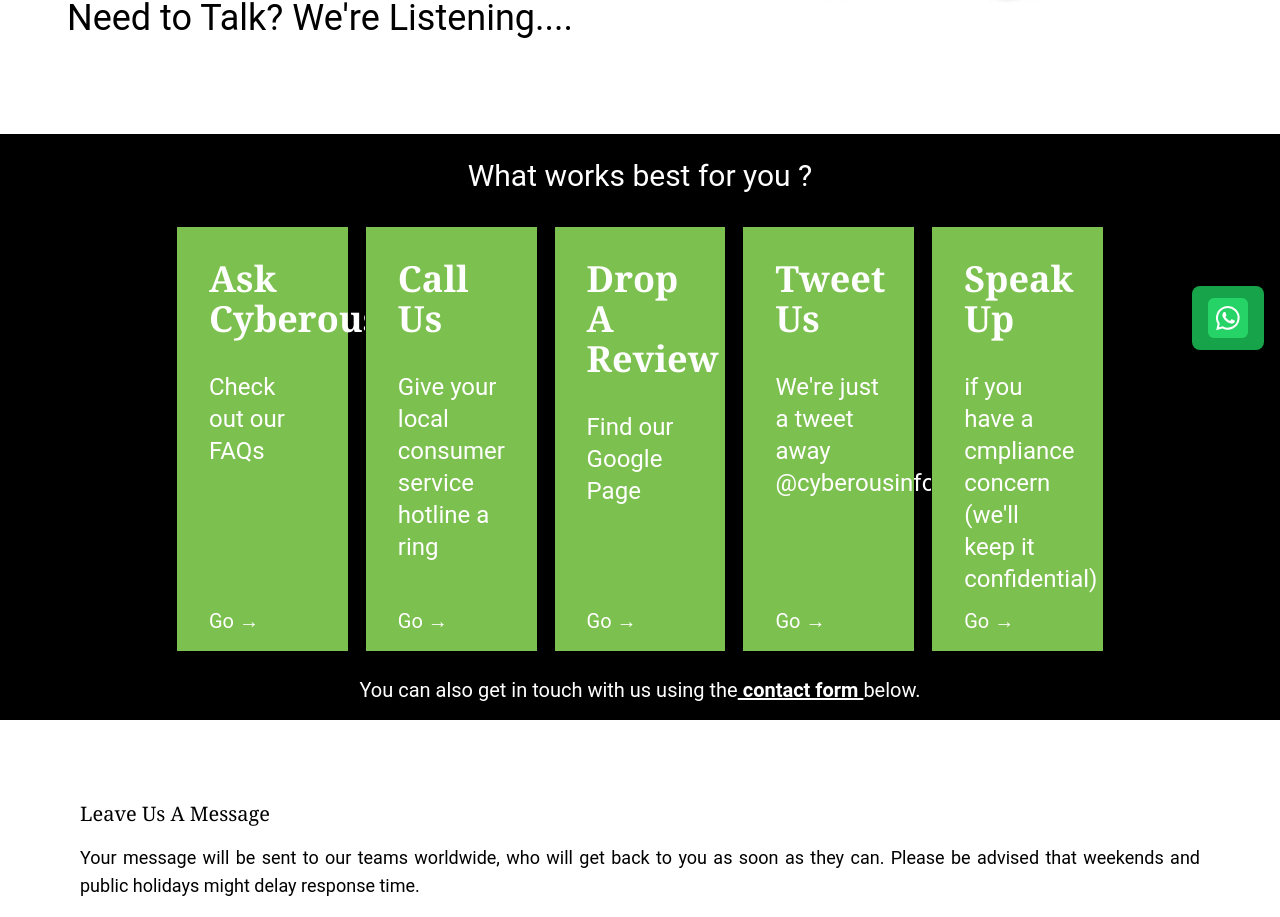
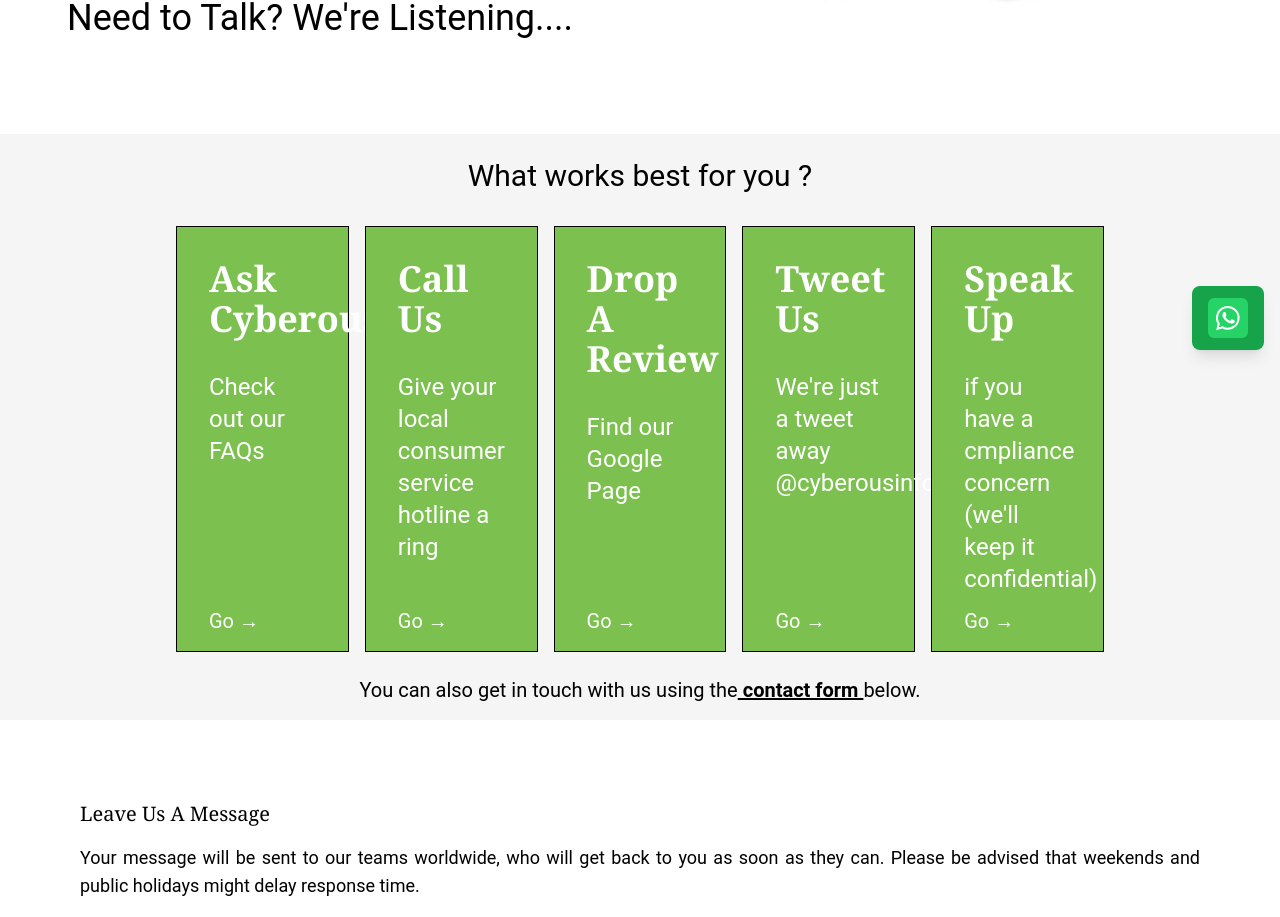
Before and after one commit to sankalp-codes244/cyberousWebsite, a React (Vite) app: page /contact in a window 1280 px wide. Shown: the part 434-1351 px from the top of the page. Built offline with nearby package versions, Linux system fonts and the light colour scheme; a web font is replaced by a local one.

Commit message:
minor changes

```diff
--- a/src/pages/Contact/Contact.jsx
+++ b/src/pages/Contact/Contact.jsx
@@ -73,8 +73,8 @@
         <img src={Images.contactUsImg1} className='p-4 w-full h-full md:w-1/2' />
       </div>
 
-      <div className='bg-black'>
-        <h1 className='text-xl text-white md:text-3xl font-sans text-center p-6'>
+      <div className='bg-custom-greyLightColor'>
+        <h1 className='text-xl text-black md:text-3xl font-sans text-center p-6'>
           What works best for you ?
         </h1>
         <div className='flex justify-center'>
@@ -94,7 +94,7 @@
 
         </div>
         <div className=''>
-          <h1 className='text-center text-white text-xl p-4'>
+          <h1 className='text-center text-black text-xl p-4'>
             You can also get in touch with us using the
             <Link>
               <span className='font-bold underline '> contact form </span>
```
